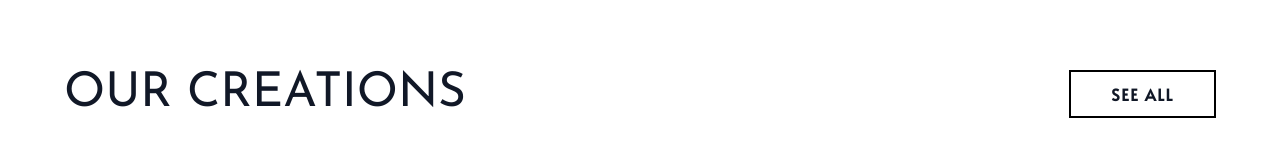
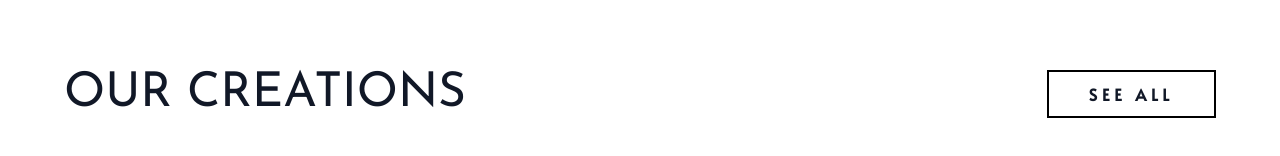
Before and after one commit to HosseinHeydarpour/loopstudios, an Angular app: page / in a window 1280 px wide. Shown: the part 1402-1558 px from the top of the page. Built offline with nearby package versions, Linux system fonts and the light colour scheme.

Commit message:
feat: extend letter spacing tailwind class

```diff
--- a/tailwind.config.js
+++ b/tailwind.config.js
@@ -12,6 +12,9 @@ module.exports = {
         sans: ["Josefin Sans", "sans-serif"],
         alata: ["Alata"],
       },
+      letterSpacing: {
+        widest: ".3em",
+      },
     },
   },
   plugins: [],
```
